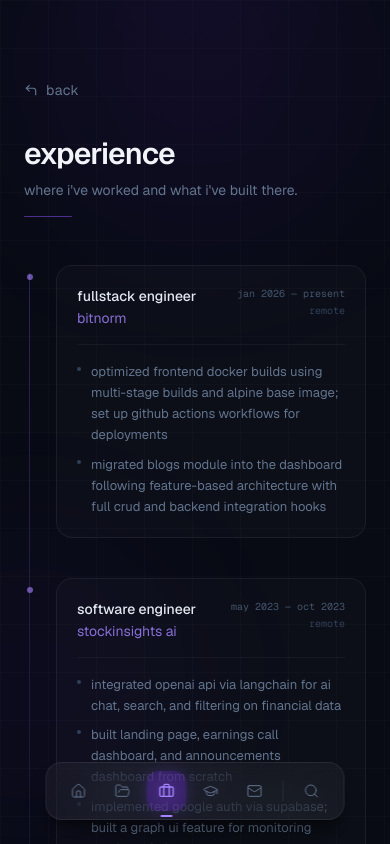
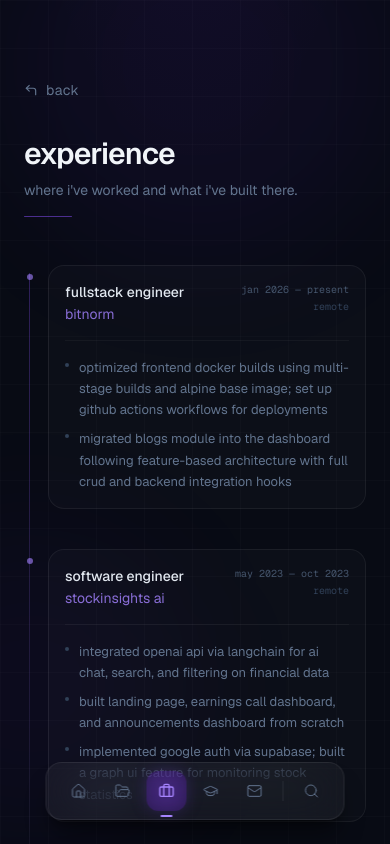
Before and after one commit to volfiros/portfolio, a Next.js app: page /experience in a window 390 px wide. Shown: the top 844 px of the page. Built offline with nearby package versions, Linux system fonts and the light colour scheme; no server answers.

Commit message:
improve mobile responsiveness and fix typescript build errors

```diff
--- a/app/contact/page.tsx
+++ b/app/contact/page.tsx
@@ -74,7 +74,7 @@
         animate={{ y: [0, -5, 0] }}
         transition={{ duration: 5, repeat: Infinity, ease: "easeInOut" }}
       >
-        <p className="text-2xl font-semibold tracking-tight sm:text-3xl overflow-hidden">
+        <p className="text-xl font-semibold tracking-tight sm:text-2xl overflow-hidden">
           {["let's", "build", "something"].map((word, i) => (
             <motion.span
               key={word}
@@ -88,7 +88,7 @@
             </motion.span>
           ))}
         </p>
-        <p className="mt-1 text-2xl font-semibold tracking-tight sm:text-3xl overflow-hidden">
+        <p className="mt-1 text-xl font-semibold tracking-tight sm:text-2xl overflow-hidden">
           {["worth", "remembering."].map((word, i) => (
             <motion.span
               key={word}
--- a/app/education/page.tsx
+++ b/app/education/page.tsx
@@ -40,9 +40,9 @@
               boxShadow: "0 8px 32px rgba(139,92,246,0.06)",
             }}
             transition={{ type: "spring", stiffness: 300, damping: 25 }}
-            className="rounded-2xl border border-white/[0.06] bg-white/[0.02] p-6"
+            className="rounded-2xl border border-white/[0.06] bg-white/[0.02] p-4 sm:p-6"
           >
-            <div className="mb-4 flex items-start justify-between gap-4">
+            <div className="mb-4 flex flex-wrap items-start justify-between gap-x-4 gap-y-1">
               <div>
                 <div className="mb-1 font-mono text-[10px] text-violet-400/60">
                   {item.id}
--- a/app/experience/page.tsx
+++ b/app/experience/page.tsx
@@ -46,7 +46,7 @@
           {experience.map((job) => (
             <motion.div
               key={job.id}
-              className="relative pl-8"
+              className="relative pl-6 sm:pl-8"
               variants={cardVariant}
             >
               <motion.div
@@ -69,15 +69,15 @@
               </motion.div>
 
               <motion.div
-                className="rounded-2xl border border-white/[0.06] bg-white/[0.02] p-5"
+                className="rounded-2xl border border-white/[0.06] bg-white/[0.02] p-4 sm:p-5"
                 whileHover={{
                   borderColor: "rgba(139,92,246,0.12)",
                   backgroundColor: "rgba(139,92,246,0.02)",
                 }}
                 transition={{ duration: 0.2 }}
               >
-                <div className="mb-1 flex items-start justify-between gap-4">
-                  <div>
+                <div className="mb-1 flex flex-wrap items-start justify-between gap-x-4 gap-y-1">
+                  <div className="min-w-0">
                     <h2 className="text-sm font-medium text-slate-200">
                       {job.role}
                     </h2>
--- a/app/page.tsx
+++ b/app/page.tsx
@@ -125,7 +125,7 @@
 
             <motion.h1
               variants={fadeUp}
-              className="text-shimmer text-4xl font-semibold tracking-tight sm:text-5xl"
+              className="text-shimmer text-3xl font-semibold tracking-tight sm:text-4xl"
             >
               {personalInfo.name}
             </motion.h1>
@@ -151,7 +151,7 @@
               className="relative"
             >
               <div className="absolute inset-0 rounded-full bg-violet-500/20 blur-2xl" />
-              <div className="relative h-28 w-28 overflow-hidden rounded-full border border-violet-500/20 ring-2 ring-violet-500/10 ring-offset-2 ring-offset-[#080b14] sm:h-32 sm:w-32">
+              <div className="relative h-20 w-20 overflow-hidden rounded-full border border-violet-500/20 ring-2 ring-violet-500/10 ring-offset-2 ring-offset-[#080b14] sm:h-28 sm:w-28">
                 <Image
                   src="/avatar.jpeg"
                   alt={personalInfo.name}
--- a/app/projects/page.tsx
+++ b/app/projects/page.tsx
@@ -17,17 +17,13 @@
   visible: {
     opacity: 1,
     y: 0,
-    transition: { duration: 0.5, ease: [0.22, 1, 0.36, 1] },
+    transition: { duration: 0.5, ease: [0.22, 1, 0.36, 1] as [number, number, number, number] },
   },
 };
 
 const tagVariant = {
   hidden: { opacity: 0, x: -6 },
-  visible: (i: number) => ({
-    opacity: 1,
-    x: 0,
-    transition: { delay: i * 0.04, duration: 0.3, ease: "easeOut" },
-  }),
+  visible: { opacity: 1, x: 0, transition: { duration: 0.3, ease: "easeOut" as const } },
 };
 
 export default function ProjectsPage() {
@@ -81,7 +77,6 @@
               whileTap={{ scale: 0.985 }}
               transition={{ type: "spring", stiffness: 280, damping: 22 }}
             >
-              {/* Ambient glow on hover */}
               <motion.div
                 className="pointer-events-none absolute -right-8 -top-8 h-24 w-24 rounded-full bg-violet-500/[0.06] blur-2xl"
                 initial={{ opacity: 0 }}
@@ -89,7 +84,6 @@
                 transition={{ duration: 0.4 }}
               />
 
-              {/* Header: number + title + year */}
               <div className="mb-3 flex items-baseline justify-between gap-3">
                 <div className="flex items-baseline gap-2.5">
                   <span className="font-mono text-[10px] text-violet-400/50 transition-colors duration-300 group-hover:text-violet-400/90">
@@ -104,19 +98,15 @@
                 </span>
               </div>
 
-              {/* Description */}
               <p className="mb-5 flex-1 text-[12.5px] leading-relaxed text-slate-500 transition-colors duration-300 group-hover:text-slate-400">
                 {project.description}
               </p>
 
-              {/* Footer: tags + links */}
               <div className="flex items-center justify-between gap-3">
-                {/* Tags as dot-separated text */}
                 <div className="flex items-center gap-0 overflow-hidden">
                   {project.tags.slice(0, 4).map((tag, i) => (
                     <motion.span
                       key={tag}
-                      custom={i}
                       variants={tagVariant}
                       className="flex items-center font-mono text-[10px] text-slate-600 transition-colors duration-300 group-hover:text-slate-500"
                     >
@@ -128,7 +118,6 @@
                   ))}
                 </div>
 
-                {/* Links */}
                 <div className="flex shrink-0 items-center gap-3">
                   {project.live && (
                     <Link
--- a/components/GithubCalendar.tsx
+++ b/components/GithubCalendar.tsx
@@ -155,18 +155,20 @@
         </a>
       </div>
 
-      <div ref={wrapperRef} className="github-cal-wrapper">
+      <div ref={wrapperRef} className="github-cal-wrapper overflow-x-auto">
+        <div className="min-w-max">
           <GitHubCalendar
             username={personalInfo.github.split("/").pop() ?? ""}
             colorScheme="dark"
             theme={theme}
             year={2026}
-          blockSize={11}
+            blockSize={10}
             blockMargin={3}
             fontSize={10}
             style={{ color: "#475569" }}
           />
         </div>
+      </div>
     </motion.div>
   );
 }
```
Lines whose indentation alone changed are shown as unchanged.
